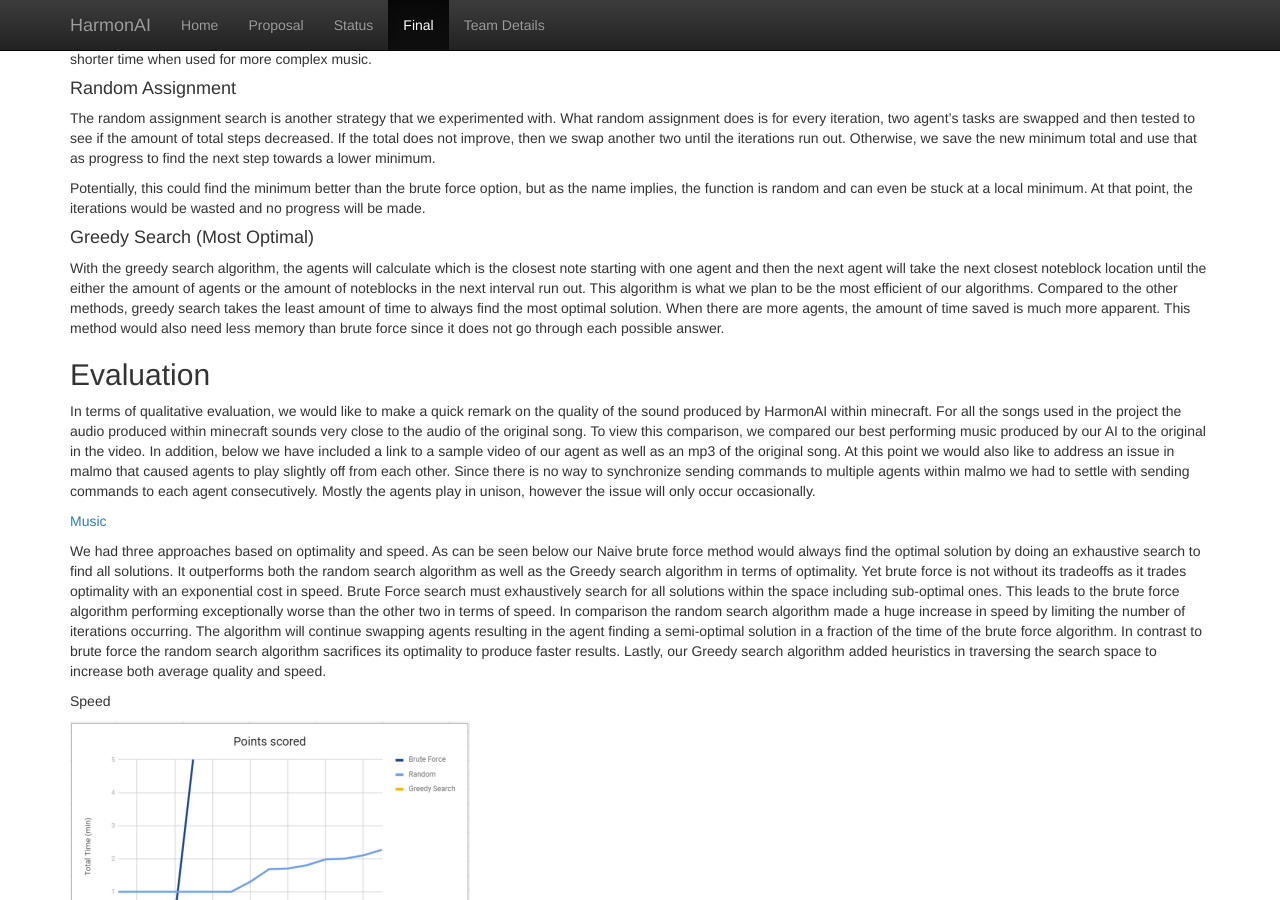
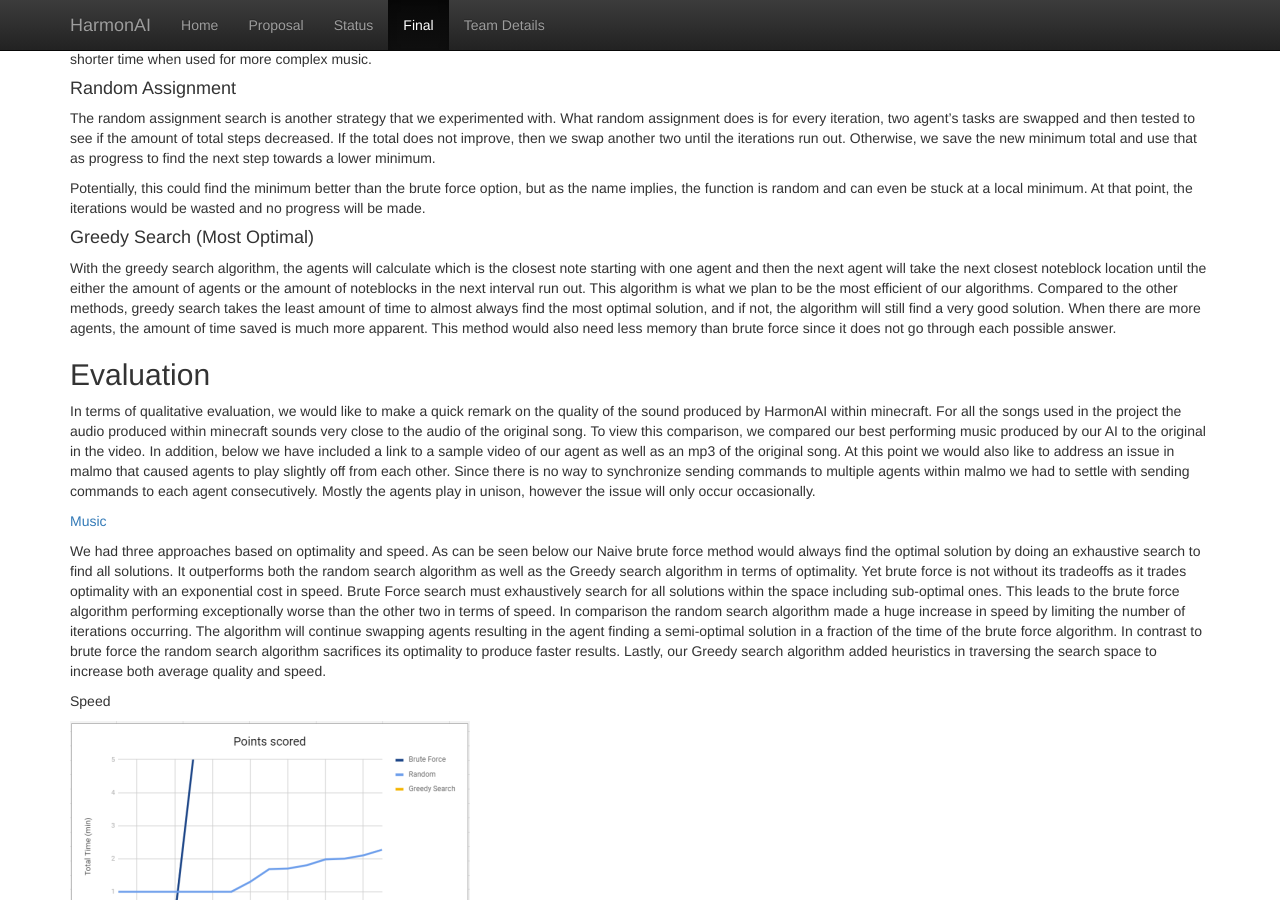
Before and after one commit to AlecJacksonE/HarmonAI, a Jekyll site: the page built from docs/final.md, in a window 1280 px wide and 900 px high, scrolled down 6162 px. Built offline with Jekyll 4.4.1, drawn with Linux system fonts in a browser that asks for light colours; our own code applies the rules of GitHub Pages for plain Markdown files.

Commit message:
Update final.md

```diff
--- a/docs/final.md
+++ b/docs/final.md
@@ -72,7 +72,7 @@
 Potentially, this could find the minimum better than the brute force option, but as the name implies, the function is random and can even be stuck at a local minimum. At that point, the iterations would be wasted and no progress will be made.
 
 #### Greedy Search (Most Optimal)
-With the greedy search algorithm, the agents will calculate which is the closest note starting with one agent and then the next agent will take the next closest noteblock location until the either the amount of agents or the amount of noteblocks in the next interval run out. This algorithm is what we plan to be the most efficient of our algorithms. Compared to the other methods, greedy search takes the least amount of time to always find the most optimal solution. When there are more agents, the amount of time saved is much more apparent. This method would also need less memory than brute force since it does not go through each possible answer.
+With the greedy search algorithm, the agents will calculate which is the closest note starting with one agent and then the next agent will take the next closest noteblock location until the either the amount of agents or the amount of noteblocks in the next interval run out. This algorithm is what we plan to be the most efficient of our algorithms. Compared to the other methods, greedy search takes the least amount of time to almost always find the most optimal solution, and if not, the algorithm will still find a very good solution. When there are more agents, the amount of time saved is much more apparent. This method would also need less memory than brute force since it does not go through each possible answer.
 
 ## Evaluation
 In terms of qualitative evaluation, we would like to make a quick remark on the quality of the sound produced by HarmonAI within minecraft. For all the songs used in the project the audio produced within minecraft sounds very close to the audio of the original song. To view this comparison, we compared our best performing music produced by our AI to the original in the video. In addition, below we have included a link to a sample video of our agent as well as an mp3 of the original song. At this point we would also like to address an issue in malmo that caused agents to play slightly off from each other. Since there is no way to synchronize sending commands to multiple agents within malmo we had to settle with sending commands to each agent consecutively. Mostly the agents play in unison, however the issue will only occur occasionally.
```
